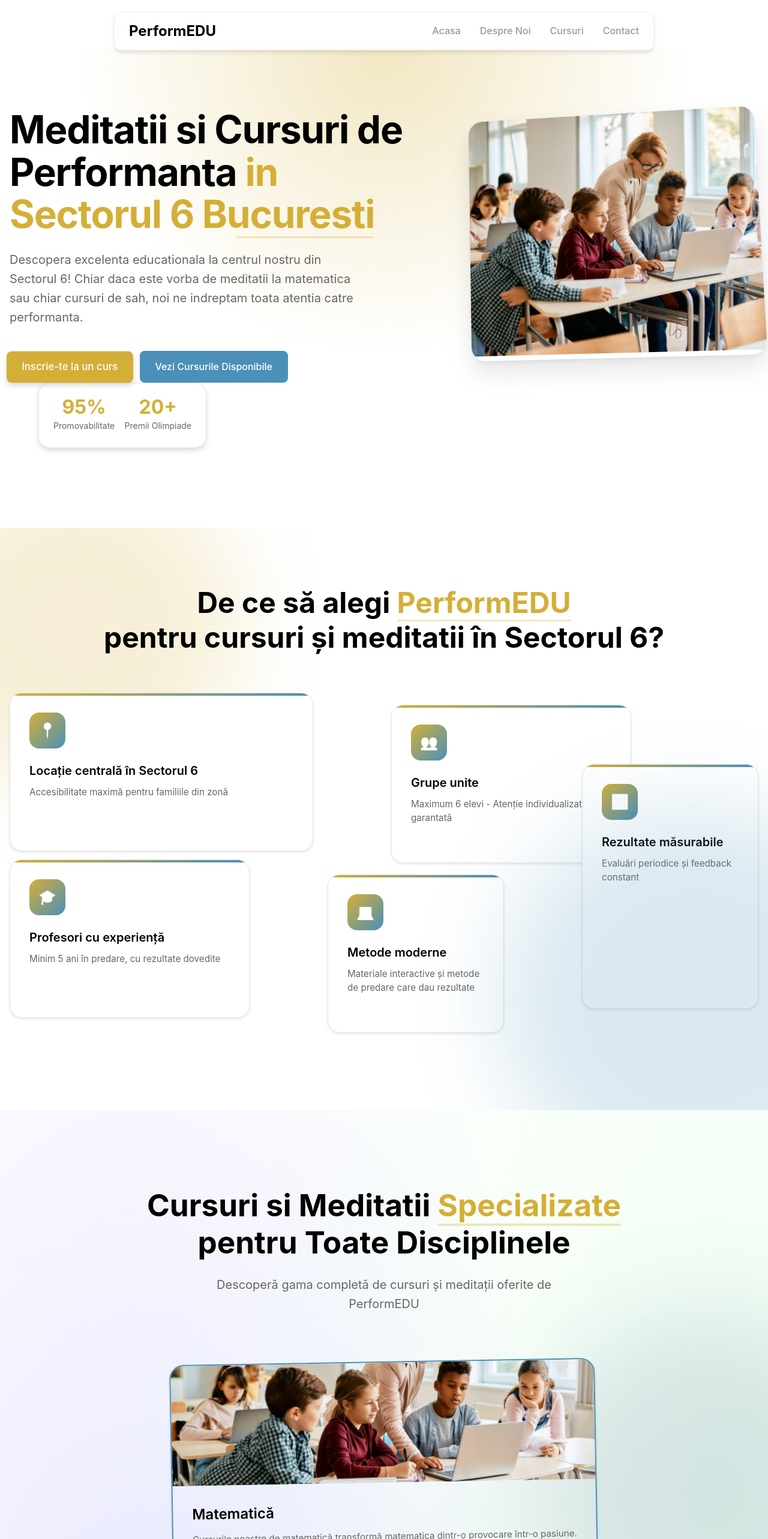
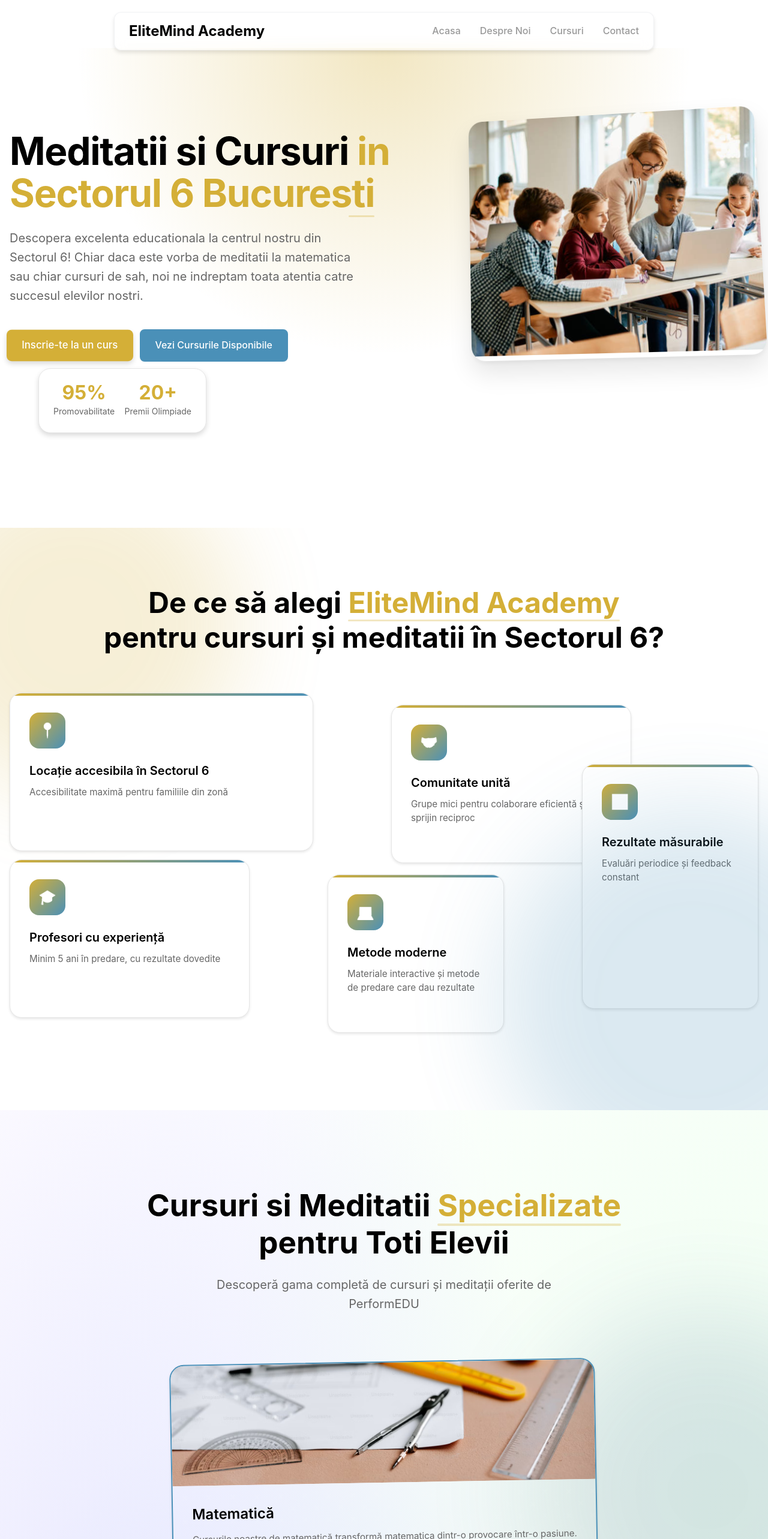
Before and after one commit to imcmihai/perform-edu, a Next.js app: page / in a window 1280 px wide. Shown: the top 2566 px of the page at 60% size. Built offline with nearby package versions, Linux system fonts and the light colour scheme.

Commit message:
replacing PerformEdu and fixing text content

```diff
--- a/src/components/layout/Footer.tsx
+++ b/src/components/layout/Footer.tsx
@@ -10,7 +10,7 @@ export default function Footer() {
       <div className={styles.container}>
         <div className={styles.grid}>
           <div className={styles.logoSection}>
-            <h3 className={styles.brand}>PerformEDU</h3>
+            <h3 className={styles.brand}>EliteMind Academy</h3>
             <p className={styles.tagline}>Excelenta in educatie.</p>
           </div>
           <div className={styles.linksSection}>
--- a/src/components/layout/Navbar.module.css
+++ b/src/components/layout/Navbar.module.css
@@ -21,7 +21,7 @@
   justify-content: space-between;
   align-items: center;
   padding: 0.75rem 1.5rem;
-  background-color: rgba(255, 255, 255, 0.6);
+  background-color: rgba(255, 255, 255, 0.445);
   backdrop-filter: blur(10px) saturate(180%);
   -webkit-backdrop-filter: blur(10px) saturate(180%);
   border: 1px solid rgba(209, 213, 219, 0.3);
--- a/src/components/layout/Navbar.tsx
+++ b/src/components/layout/Navbar.tsx
@@ -32,7 +32,7 @@ export default function Navbar() {
       <nav className={`${styles.navbar} ${scrolled ? styles.scrolled : ''}`}>
         <div className={styles.container}>
           <div className={styles.logo}>
-            <Link href="/">PerformEDU</Link>
+            <Link href="/">EliteMind Academy</Link>
           </div>
           <div className={styles.links}>
             {links.map(link => (
--- a/src/content/acasa.json
+++ b/src/content/acasa.json
@@ -1,9 +1,9 @@
 
 {
   "hero": {
-    "title": "Meditatii si Cursuri de Performanta",
+    "title": "Meditatii si Cursuri",
     "highlightedTitle": "in Sectorul 6 Bucuresti",
-    "subtitle": "Descopera excelenta educationala la centrul nostru din Sectorul 6! Chiar daca este vorba de meditatii la matematica  sau chiar cursuri de sah, noi ne indreptam toata atentia catre performanta.",
+    "subtitle": "Descopera excelenta educationala la centrul nostru din Sectorul 6! Chiar daca este vorba de meditatii la matematica  sau chiar cursuri de sah, noi ne indreptam toata atentia catre succesul elevilor nostri.",
     "primaryCta": "Inscrie-te la un curs",
     "secondaryCta": "Vezi Cursurile Disponibile",
     "image": "/images/slider-image3.jpg",
@@ -19,15 +19,54 @@
       }
     ]
   },
+
+  "benefits": {
+    "title": "De ce să alegi",
+    "subtitle": "EliteMind Academy",
+    "description": "pentru cursuri și meditatii în Sectorul 6?",
+    "benefits": [
+      {
+        "icon": "📍",
+        "title": "Locație accesibila în Sectorul 6",
+        "description": "Accesibilitate maximă pentru familiile din zonă",
+        "size": "large"
+      },
+      {
+        "icon": "🤝",
+        "title": "Comunitate unită",
+        "description": "Grupe mici pentru colaborare eficientă și sprijin reciproc",
+        "size": "medium"
+      },
+      {
+        "icon": "🎓",
+        "title": "Profesori cu experiență",
+        "description": "Minim 5 ani în predare, cu rezultate dovedite",
+        "size": "medium"
+      },
+      {
+        "icon": "💻",
+        "title": "Metode moderne",
+        "description": "Materiale interactive și metode de predare care dau rezultate",
+        "size": "small"
+      },
+      {
+        "icon": "📊",
+        "title": "Rezultate măsurabile",
+        "description": "Evaluări periodice și feedback constant",
+        "size": "large"
+      }
+    ]
+  },
+
   "disciplines": {
     "title": "Cursuri si Meditatii ",
-    "subtitle": "pentru Toate Disciplinele",
+    "subtitle": "pentru Toti Elevii",
     "highlightedSubtitle": "Specializate",
     "description": "Descoperă gama completă de cursuri și meditații oferite de PerformEDU",
     "disciplines": [
       {
         "subject": "Matematică",
-        "image": "/images/slider-image3.jpg",
+        "image": "/images/matematica.png",
         "description": "Cursurile noastre de matematică transformă matematica dintr-o provocare într-o pasiune.",
         "highlights": ["Evaluări naționale", "Olimpiade", "Concepte fundamentale", "Gândire logică"],
         "size": "large",
@@ -43,7 +82,7 @@
       },
       {
         "subject": "Limbi Străine",
-        "image": "/images/slider-image3.jpg",
+        "image": "/images/limbi-straine.png",
         "description": "Engleză, germană, franceză - cu pregătire pentru certificări internaționale.",
         "highlights": ["Cambridge", "DELF", "Goethe", "Comunicare orală"],
         "size": "medium",
@@ -68,43 +107,7 @@
     ],
     "mainCta": "Alege cursul potrivit pentru tine"
   },
-  "benefits": {
-    "title": "De ce să alegi",
-    "subtitle": "PerformEDU",
-    "description": "pentru cursuri și meditatii în Sectorul 6?",
-    "benefits": [
-      {
-        "icon": "📍",
-        "title": "Locație centrală în Sectorul 6",
-        "description": "Accesibilitate maximă pentru familiile din zonă",
-        "size": "large"
-      },
-      {
-        "icon": "👥",
-        "title": "Grupe unite",
-        "description": "Maximum 6 elevi - Atenție individualizată garantată",
-        "size": "medium"
-      },
-      {
-        "icon": "🎓",
-        "title": "Profesori cu experiență",
-        "description": "Minim 5 ani în predare, cu rezultate dovedite",
-        "size": "medium"
-      },
-      {
-        "icon": "💻",
-        "title": "Metode moderne",
-        "description": "Materiale interactive și metode de predare care dau rezultate",
-        "size": "small"
-      },
-      {
-        "icon": "📊",
-        "title": "Rezultate măsurabile",
-        "description": "Evaluări periodice și feedback constant",
-        "size": "large"
-      }
-    ]
-  },
+
   "finalCta": {
     "title": "Începe astăzi călătoria spre",
     "highlightedTitle": "succesul academic!",
--- a/src/content/cursuri.json
+++ b/src/content/cursuri.json
@@ -2,7 +2,7 @@
 {
   "hero": {
     "title": "Cursuri si Meditatii Specializate",
-    "subtitle": "PerformEDU Sectorul 6",
+    "subtitle": "EliteMind Academy Sectorul 6",
     "intro": "Descoperă gama completă de cursuri și meditații oferite de PerformEDU în Sectorul 6. De la meditatii matematica și meditatii romana până la cursuri limbi straine și pregătire specializată pentru examene, avem soluția perfectă pentru nevoile educaționale ale copilului tău."
   },
   "courses": [
@@ -10,7 +10,7 @@
       "id": "matematica",
       "title": "Meditatii Matematica",
       "subtitle": "De la Baze la Performanta",
-      "description": "Cursurile noastre de matematică sunt structurate pentru a acoperi toate nivelurile de pregătire, de la consolidarea bazelor până la pregătirea pentru olimpiade și concursuri naționale. Folosim metode interactive și exemple practice pentru a face matematica accesibilă și captivantă.",
+      "description": "Cursurile noastre de matematică sunt structurate pentru a acoperi toate nivelurile de pregătire, de la consolidarea bazelor până la pregătirea pentru examene naționale. Folosim metode interactive și exemple practice pentru a face matematica accesibilă și captivantă.",
       "image": "/images/slider-image3.jpg",
       "details": {
         "levels": {
--- a/src/content/footer.json
+++ b/src/content/footer.json
@@ -10,9 +10,9 @@
     { "name": "Facebook", "href": "#" }
   ],
   "contactInfo": {
-    "address": "Str Valea Oltului nr 73-75, etaj 2",
+    "address": "Strada Valea Oltului nr 73-75, etaj 2",
     "phone": "+40 744 550 445",
     "email": "elitemindacademy2025@gmail.com"
   },
-  "copyright": "© 2025 PerformEDU. Toate drepturile rezervate."
+  "copyright": "© 2025 EliteMind Academy. Toate drepturile rezervate."
 }
```
Also changed, not shown: src/app/contact/page.tsx (+18 -0 lines), src/content/despre.json (+10 -10 lines), public/images/limbi-straine.png (added), public/images/matematica.png (added).
